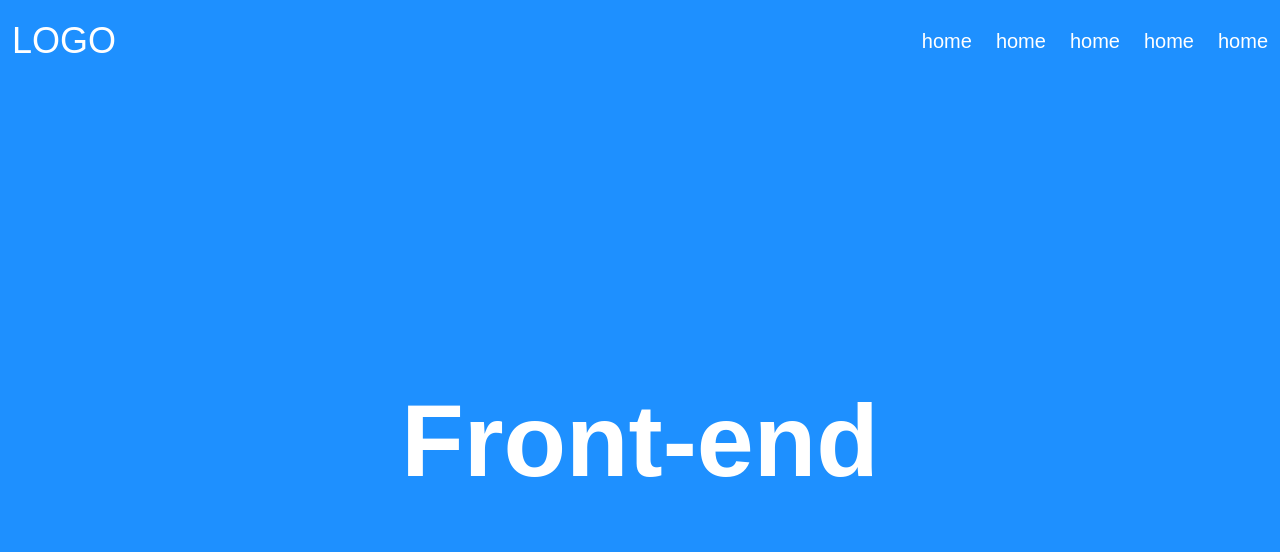
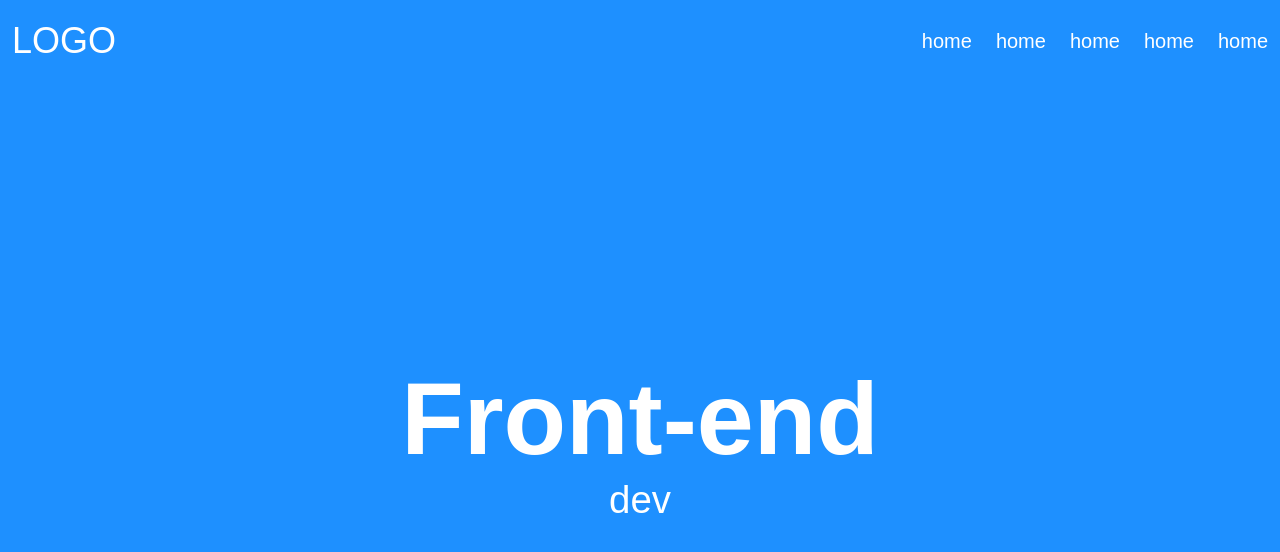
Before and after one commit to SobitSunnatillayev/First-site, a plain HTML site: page index.html in a window 1280 px wide. Drawn offline with Linux system fonts and the light colour scheme.

Commit message:
change color header

```diff
--- a/css/style.css
+++ b/css/style.css
@@ -43,8 +43,13 @@ li{
 .header__content{
     display: flex;
     justify-content: center;
+    flex-direction: column;
     align-items: center;
     flex-grow: 1;
+}
+.header__content p{
+    font-size: 3vw;
+    color: white;
 }
 .header__link{
     font-size: 20px;
--- a/index.html
+++ b/index.html
@@ -23,6 +23,7 @@
         </div>
         <div class="header__content">
             <h1>Front-end</h1>
+            <p>dev</p>
         </div>
     </header>
 </body>
```
